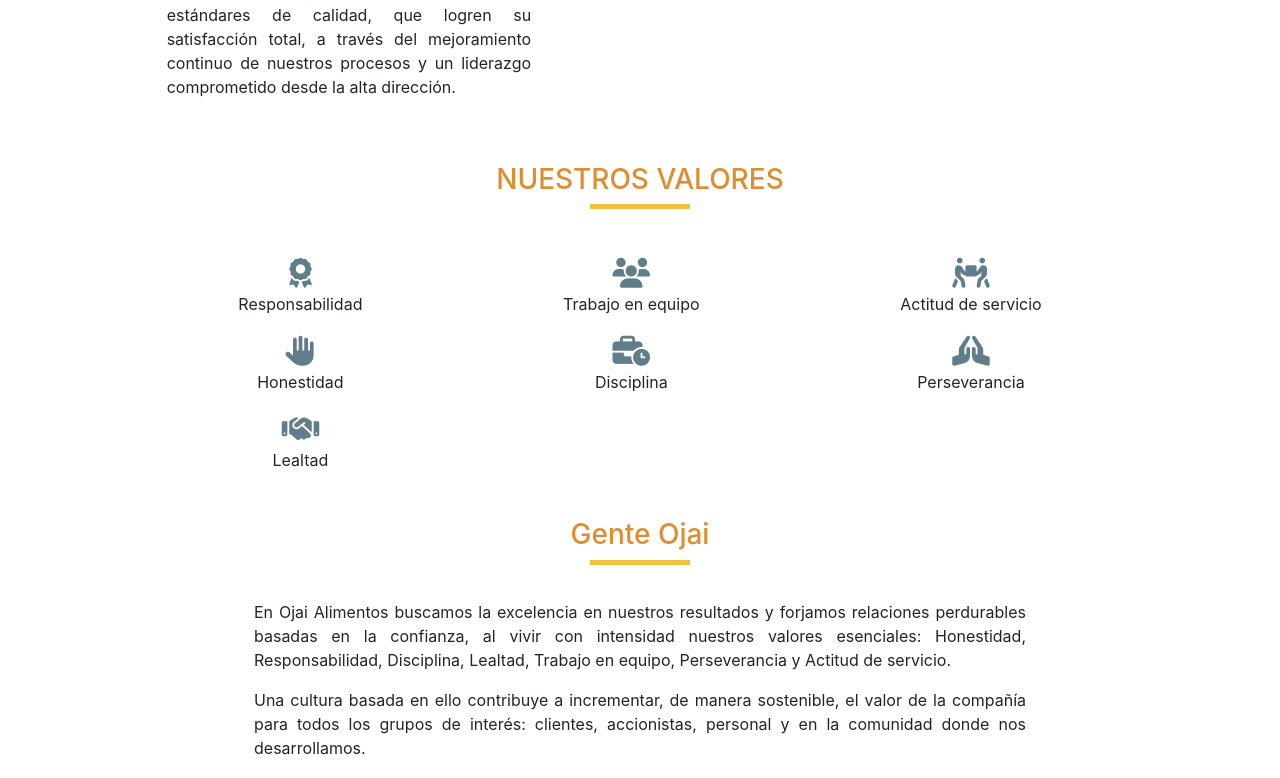
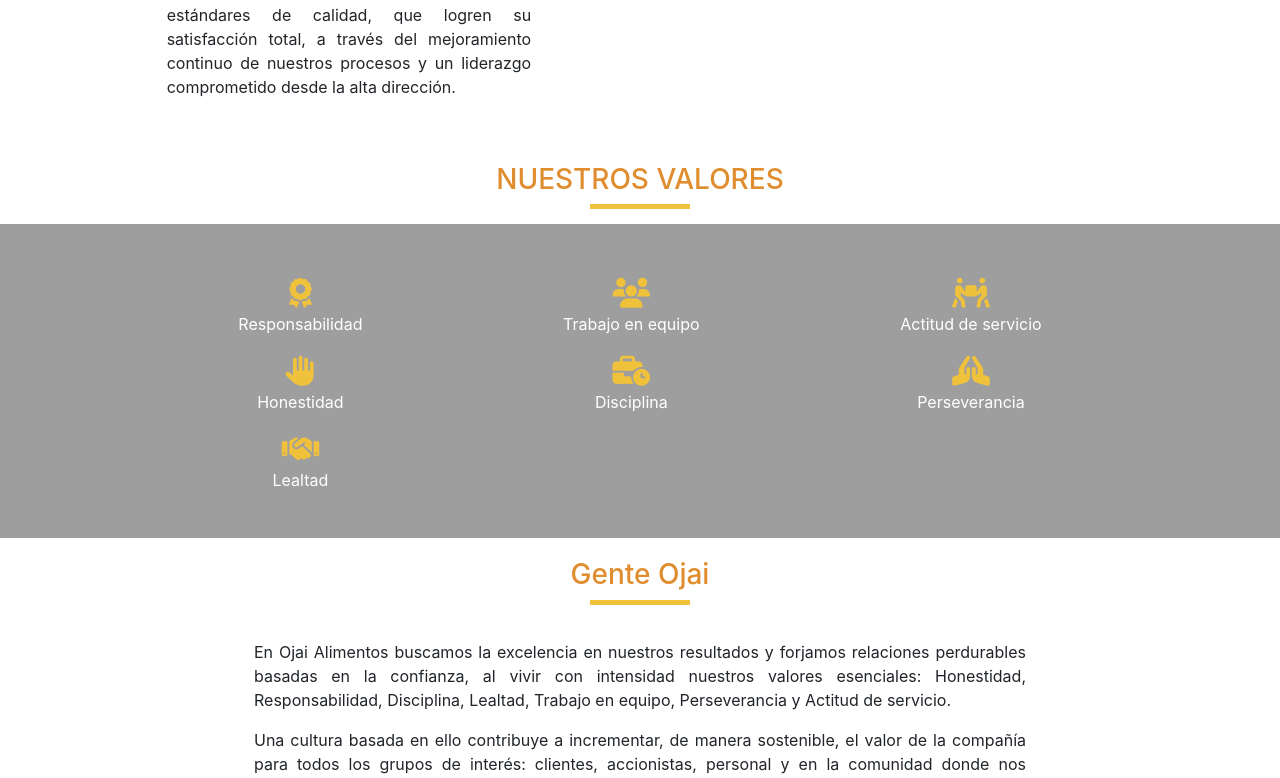
Before and after one commit to ojaiti/ojai, a PHP site: page /nosotros in a window 1280 px wide. Shown: the part 1850-2628 px from the top of the page. Run offline with PHP 8.4, Linux system fonts and the light colour scheme; data that the repository does not hold is empty; some libraries are stand-ins or nearby versions.

Commit message:
Se agregaron estilos

```diff
--- a/assets/css/style.css
+++ b/assets/css/style.css
@@ -616,7 +616,7 @@ nav{
 
   .juntos p i{
       font-size: 30px;
-      color: #607D8B;
+      color: var(--seColor);
       margin: 4px;
   }
  footer{
@@ -840,6 +840,11 @@ nav{
     padding-bottom: 70px;
   }
 /* iconos */
+.bg-custom{
+    background: #9E9E9E;
+    color: #fff;
+    margin: 20px 0 20px 0px;
+}
 .icon{
     padding-right: 10px
 }
@@ -928,8 +933,8 @@ ul.detalles > li > i{
     font-size: 40px;
 }
 .top-menu{
-    position: absolute;
-    top: 850px;
+    position: fixed;
+    bottom: 20px;
     right: 30px;
     width: 50px;
     height: 50px;
--- a/huevo.php
+++ b/huevo.php
@@ -20,7 +20,7 @@
     <div class="col-sm">
     <h5>BUENAS CONDICIONES DE ANIMALES</h5>
     <p> A diferencia de un sistema conevncional, en el sistema libre de jaula, las gallinas pueden caminar libremente por la caseta y usar los nidos para dormir y poner sus huevos
-    .Este sistema ayuda alas gallinas a relajarse, hacer ekercicio y a socializar entre ellas, lo cual asegura la calidad de sus huevos.</p>
+    .Este sistema ayuda alas gallinas a relajarse, hacer ejercicio y a socializar entre ellas, lo cual asegura la calidad de sus huevos.</p>
     </div>
     <div class="col-sm">
     <h5>MAS NUTRITIVOS</h5>
--- a/nosotros.php
+++ b/nosotros.php
@@ -78,7 +78,7 @@
       <h3 class="title-center txt-c">NUESTROS VALORES</h3>
    </span>
 </section>
-<div class="spce-c">
+<div class="spce-c bg-custom">
    <div class="col-lg-8 mgt-2">
       <div class="spce-h mgt-2">
          <div class="fila">
```
